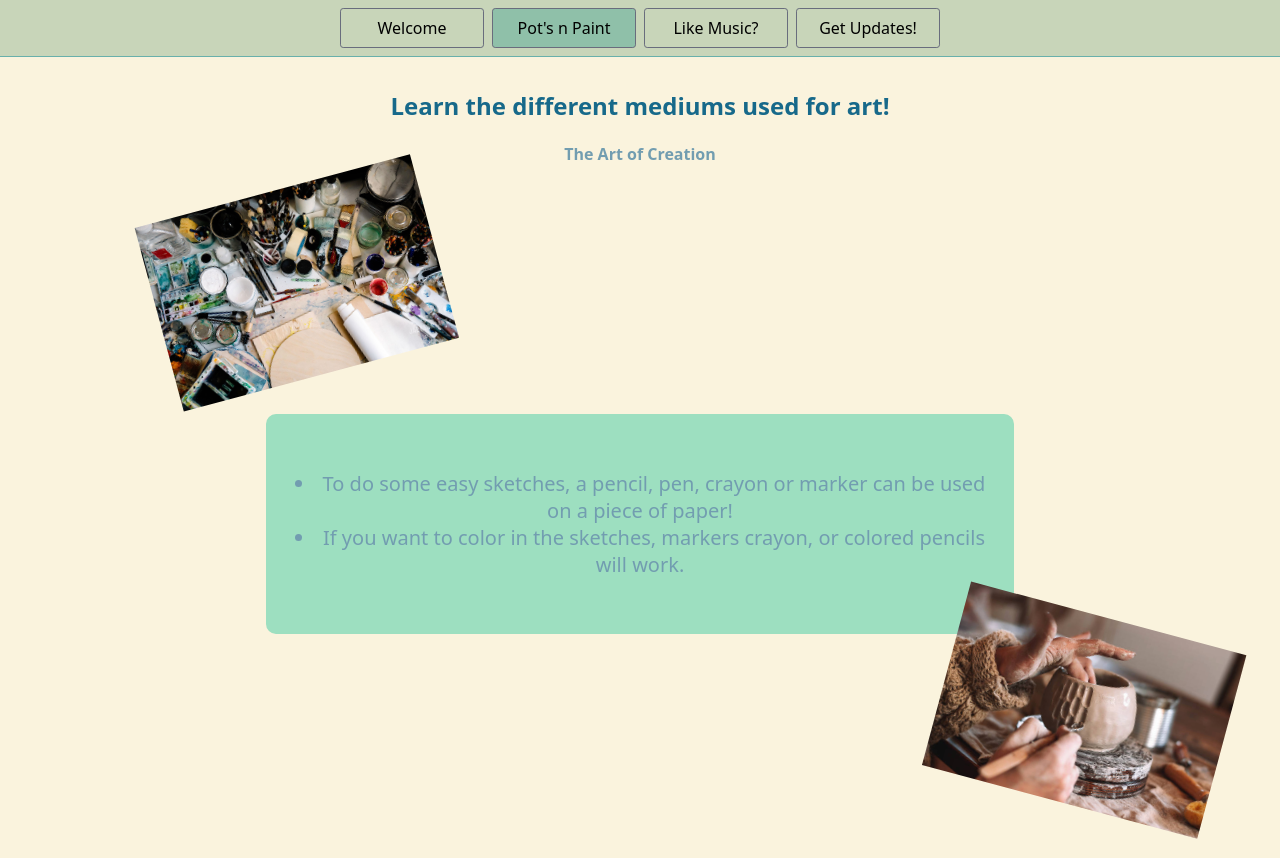
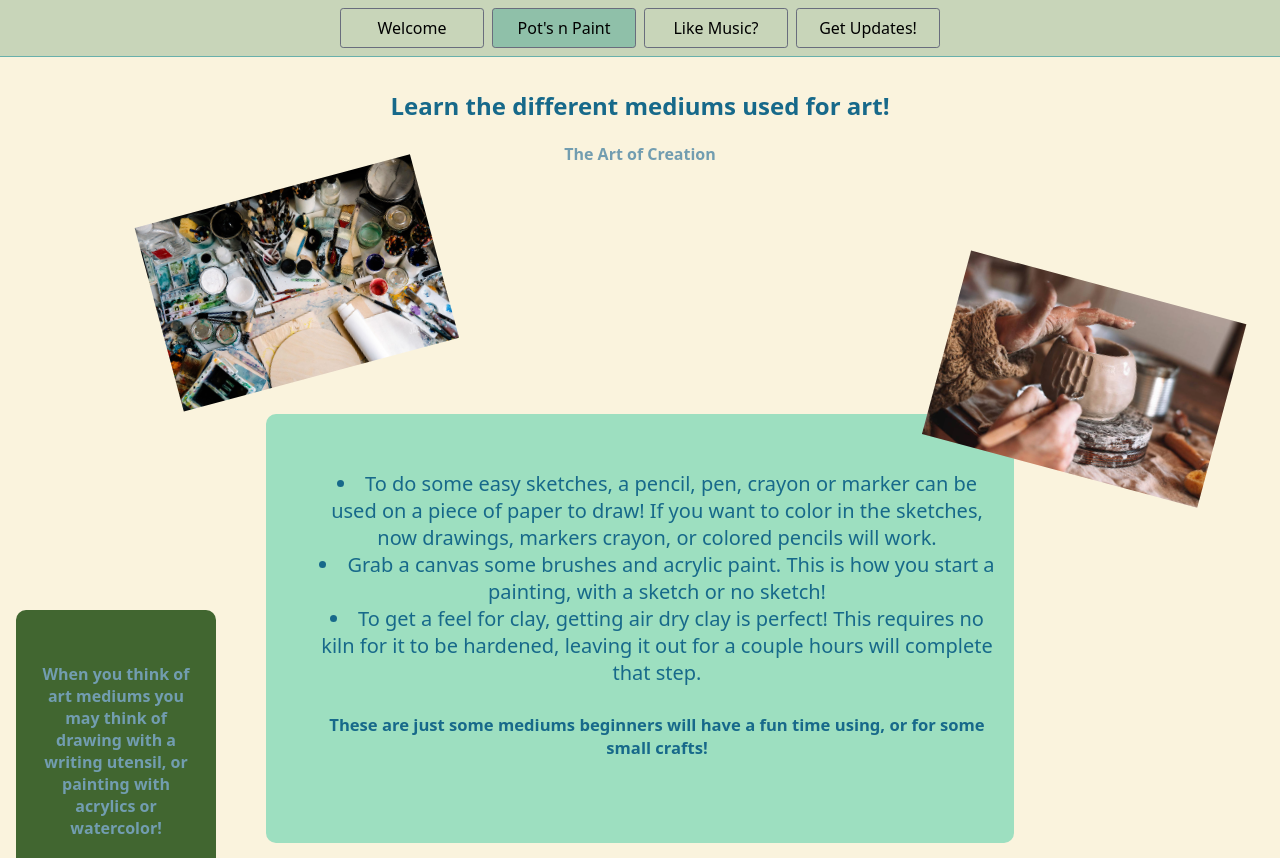
Before and after one commit to Carolina-LV/Myproject-2, a website: page page2.html in a window 1280 px wide. Shown: the top 858 px of the page. Drawn offline with Linux system fonts and the light colour scheme.

Commit message:
change-Page2final-12/18

```diff
--- a/page2.html
+++ b/page2.html
@@ -23,10 +23,15 @@
        <img src="./images/table-of-materials.jpg" width="285">
       </div>
 
-      <div class="explain">
-        <p>
-           <li>To do some easy sketches, a pencil, pen, crayon or marker can be used on a piece of paper!</li>
-          <li> If you want to color in the sketches, markers crayon, or colored pencils will work.</li>
+      <div class="explain" style="color:#17698a">
+        <p >
+          <li>To do some easy sketches, a pencil, pen, crayon or marker can be used on a piece of paper to draw!
+            If you want to color in the sketches, now drawings, markers crayon, or colored pencils will work.</li>
+          <li>Grab a canvas some brushes and acrylic paint.
+            This is how you start a painting, with a sketch or no sketch!</li>
+          <li>To get a feel for clay, getting air dry clay is perfect! This requires no kiln for it to be hardened,
+            leaving it out for a couple hours will complete that step.</li>
+            <h5>These are just some mediums beginners will have a fun time using, or for some small crafts!</h5>
         </p>
       </div>
 
--- a/styles.css
+++ b/styles.css
@@ -119,7 +119,7 @@ position: relative;
 transform: rotate(15deg);
 left: 73%;
 width: 200px;
-bottom: 50px;
+bottom: 590px;
 }
 
 .content2 {
@@ -130,6 +130,8 @@ align-items: center;
 justify-content: center;
 position: relative;
 background-color: var(--temp-color);
+bottom: 460px;
+border-radius: 10px;
 }
 
 .p2pic2 {
@@ -151,5 +153,6 @@ left: 10%;
   border-radius: 10px;
   display:flex;
   background-color: #9ddfc0;
-flex-direction: column;
+  flex-direction: column;
+  padding-left: 50px;
 }
```
